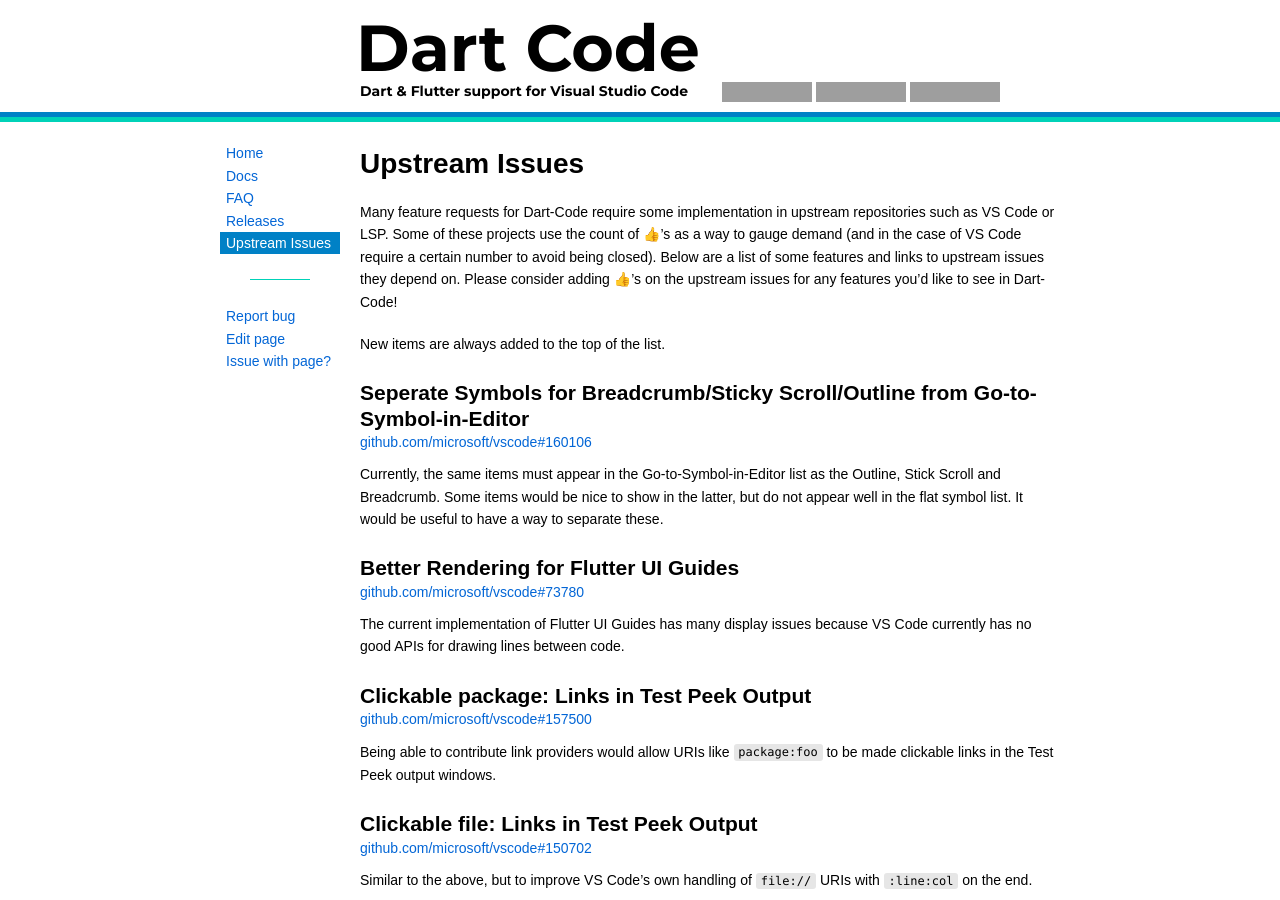
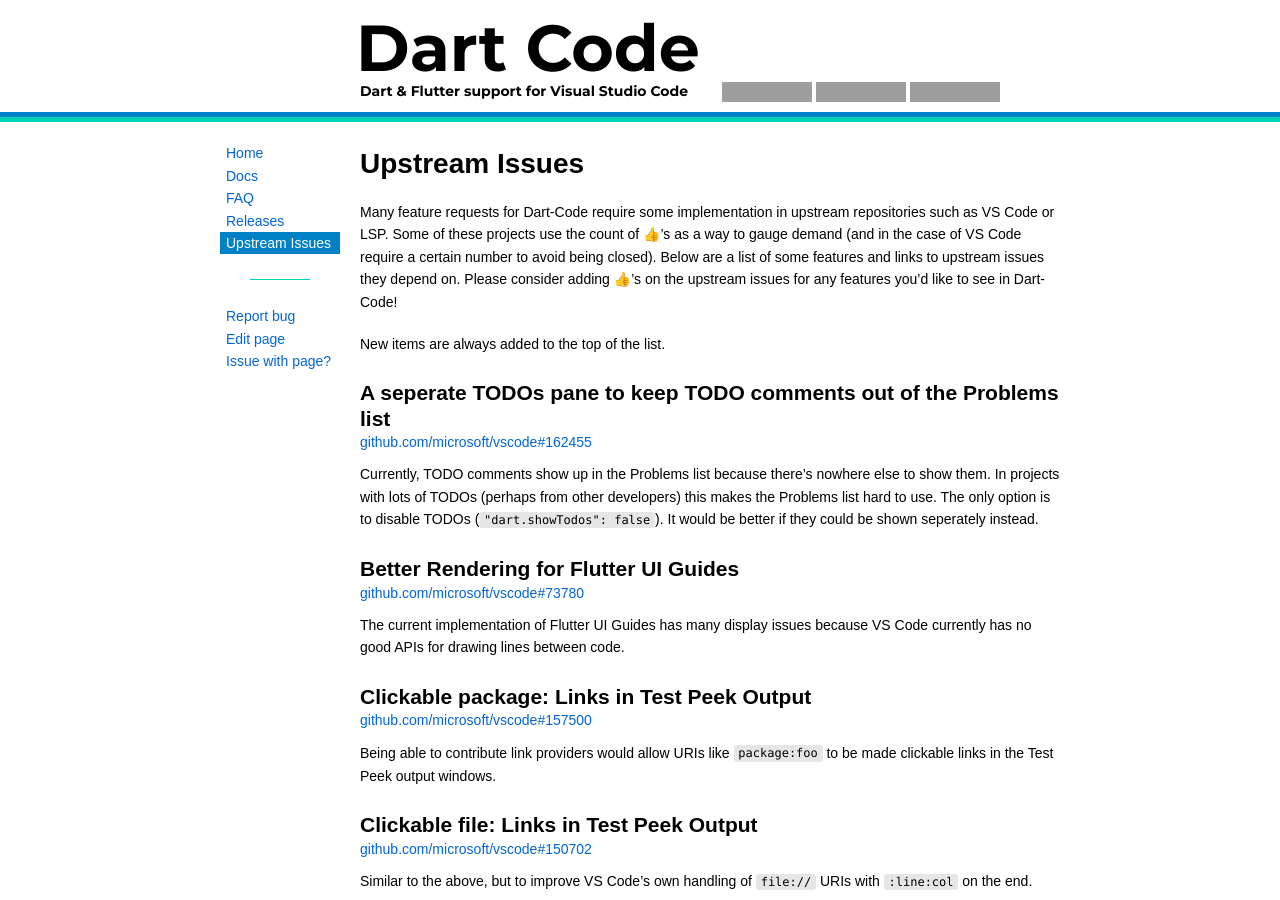
Before and after one commit to Dart-Code/Website, a Jekyll site: the page built from upstream-issues.md, in a window 1280 px wide and 900 px high. Built offline with Jekyll 4.4.1, drawn with Linux system fonts in a browser that asks for light colours; grey boxes are pictures that could not be loaded.

Commit message:
Update upstream-issues.md

```diff
--- a/upstream-issues.md
+++ b/upstream-issues.md
@@ -7,10 +7,11 @@
 
 New items are always added to the top of the list.
 
-## Seperate Symbols for Breadcrumb/Sticky Scroll/Outline from Go-to-Symbol-in-Editor
-[github.com/microsoft/vscode#160106](https://github.com/microsoft/vscode/issues/160106)
 
-Currently, the same items must appear in the Go-to-Symbol-in-Editor list as the Outline, Stick Scroll and Breadcrumb. Some items would be nice to show in the latter, but do not appear well in the flat symbol list. It would be useful to have a way to separate these.
+## A seperate TODOs pane to keep TODO comments out of the Problems list
+[github.com/microsoft/vscode#162455](https://github.com/microsoft/vscode/issues/162455)
+
+Currently, TODO comments show up in the Problems list because there's nowhere else to show them. In projects with lots of TODOs (perhaps from other developers) this makes the Problems list hard to use. The only option is to disable TODOs (`"dart.showTodos": false`). It would be better if they could be shown seperately instead.
 
 
 ## Better Rendering for Flutter UI Guides
```
